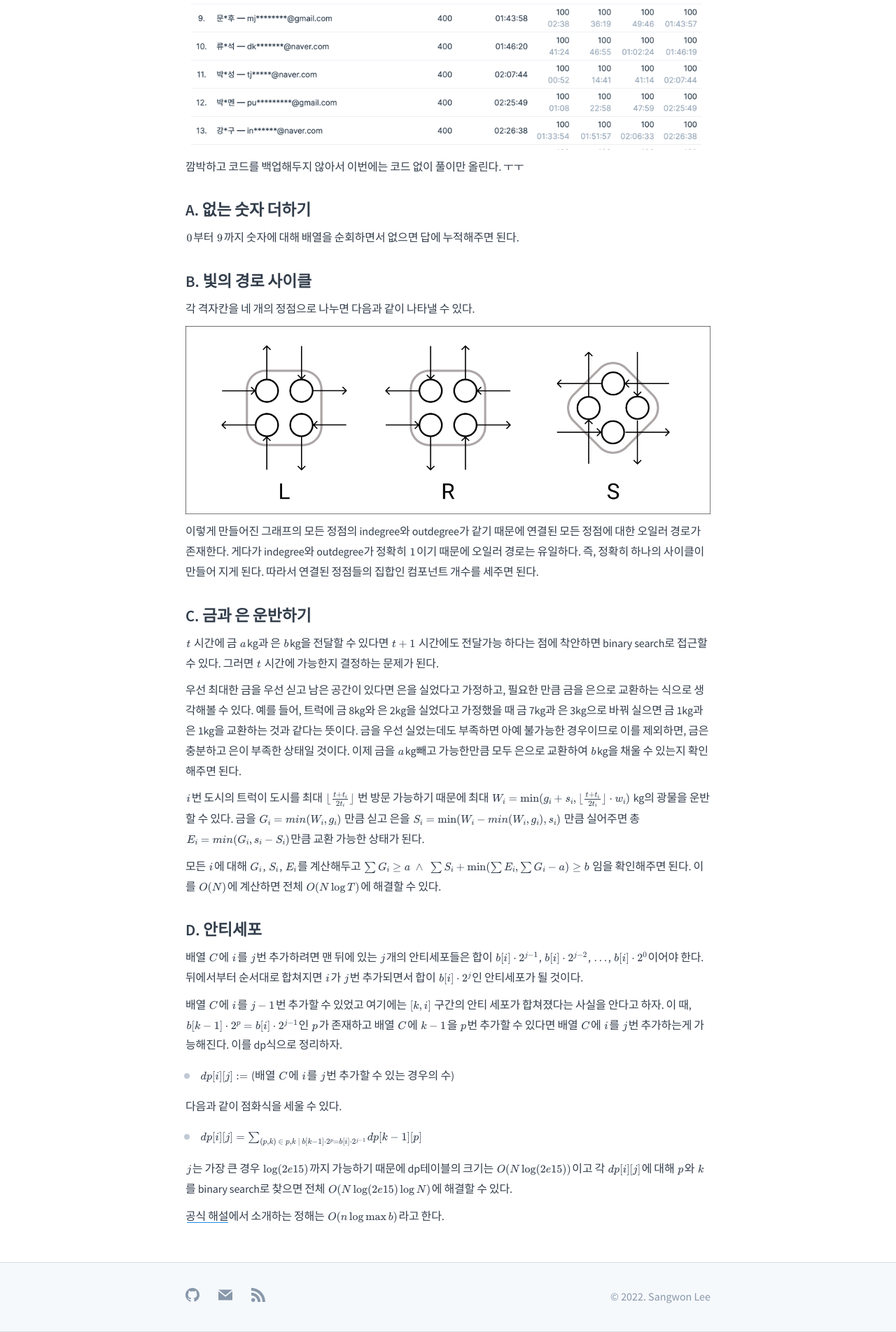
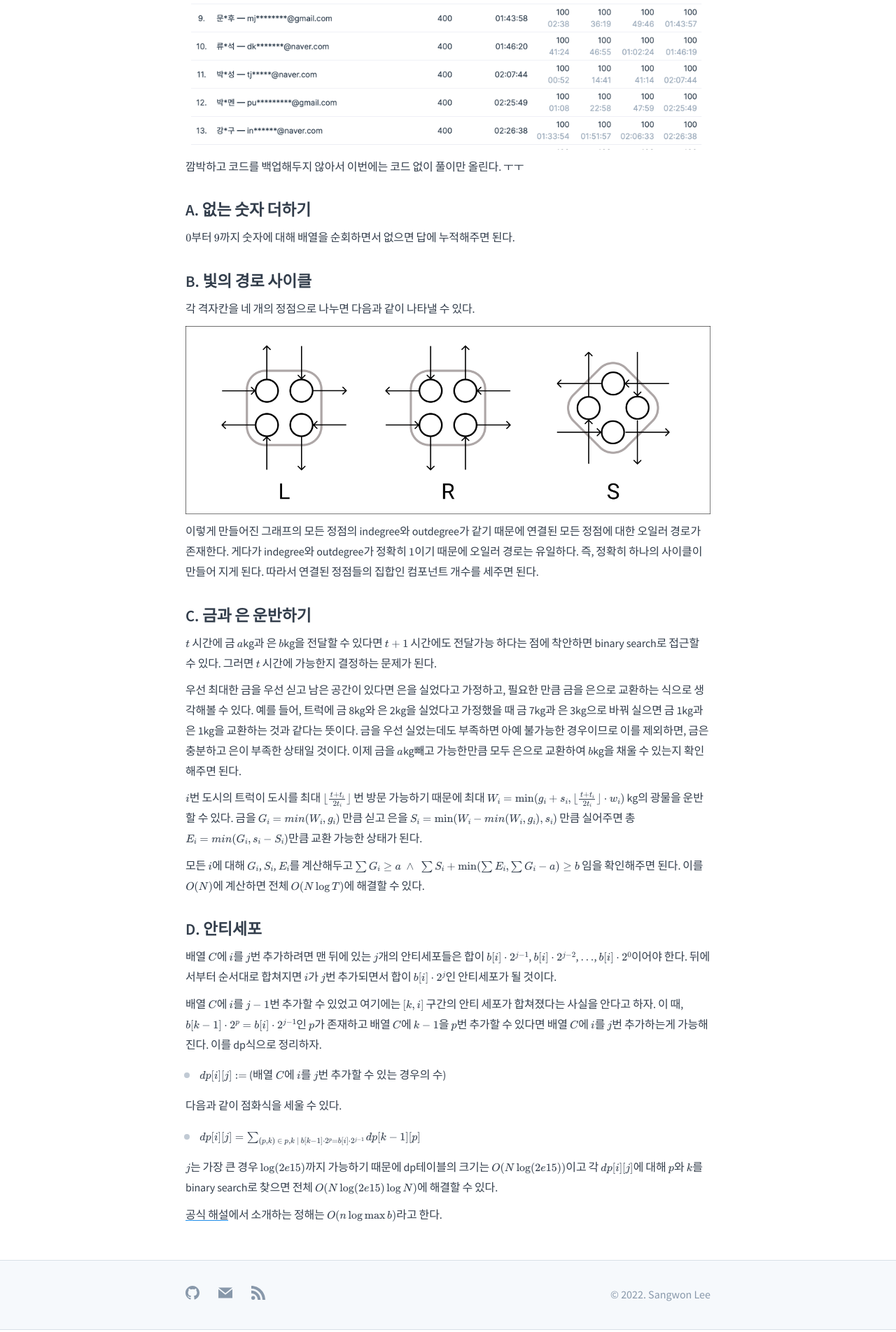
Before and after one commit to gumgood/gumgood.github.io, a Jekyll site: the page built from _posts/2021-09-14-programmers-monthly-code-challenge-s3-september.md, in a window 1280 px wide. Shown: the part 1227-3131 px from the top of the page at 70% size. Built offline with Jekyll 4.4.1, drawn with Linux system fonts in a browser that asks for light colours.

Commit message:
Mathjax scroll fix

```diff
--- a/_includes/mathjax.html
+++ b/_includes/mathjax.html
@@ -1,26 +1,30 @@
 <style>
   mjx-container[jax="CHTML"] {
+    display: inline-grid;
     max-width: 100%;
-    display: inline-grid;
     overflow-x: auto;
     overflow-y: hidden;
-    padding: 0.1em;
+
+    font-size: 1rem !important;
+    padding: 0.01rem;
   }
-  </style>
+</style>
 
-  <script>
+<script>
   MathJax = {
     tex: {
       inlineMath: [['$', '$']]
     },
     options: {
       enableMenu: false,
-      enableAssistiveMml: false
-    },
-    chtml: {
-      scale: 0.91
+      menuOptions: {
+        settings: {
+          assistiveMml: false
+        }
+      }
     }
   };
-  </script>
-  <script id="MathJax-script" async src="https://cdn.jsdelivr.net/npm/mathjax@3/es5/tex-chtml.js">
-  </script>
+</script>
+
+<script id="MathJax-script" async src="https://cdn.jsdelivr.net/npm/mathjax@3/es5/tex-chtml.js">
+</script>
```
